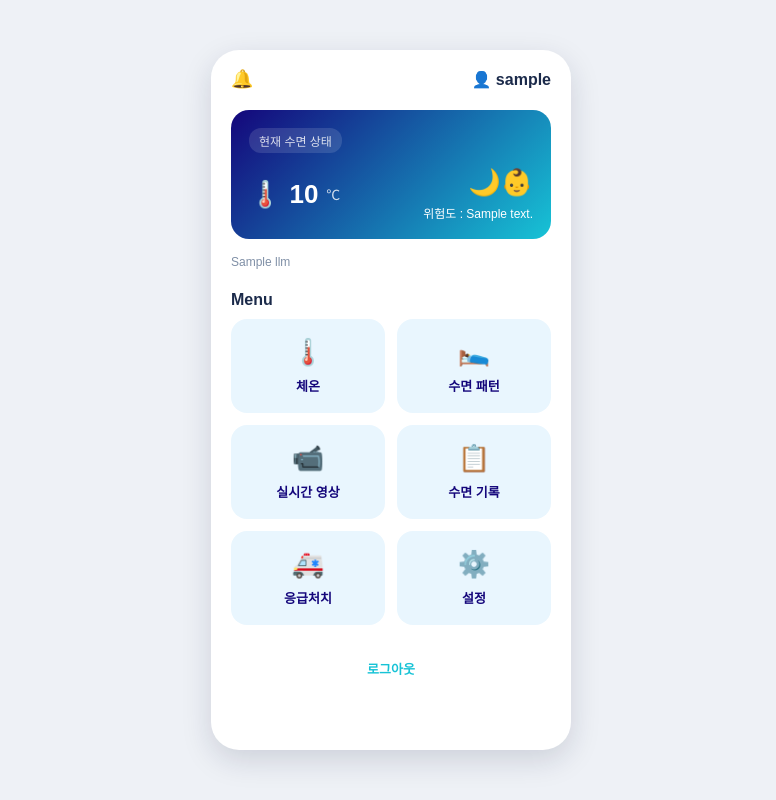
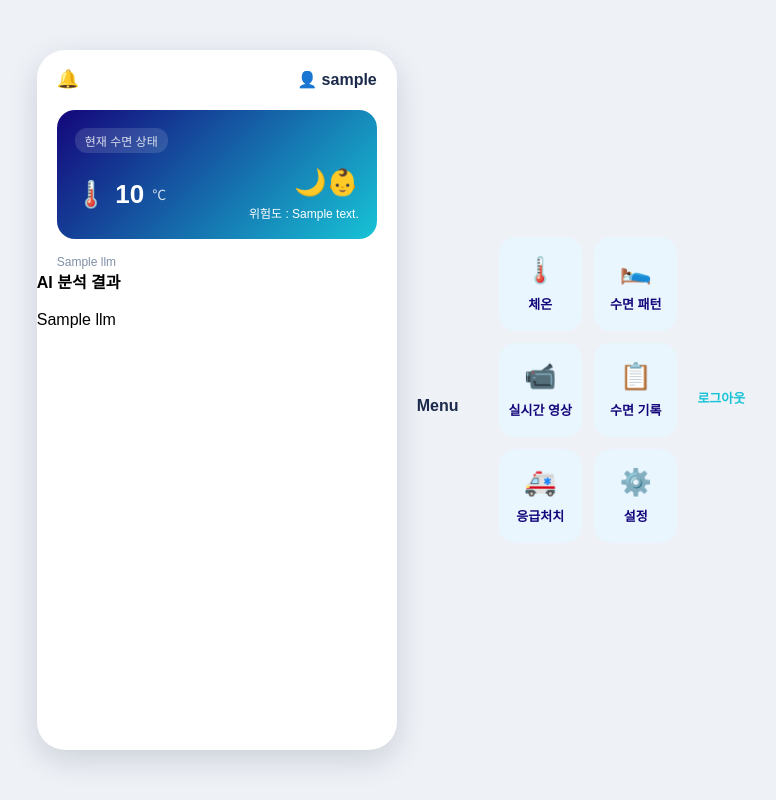
Before and after one commit to soh5rangi-oss/orangi, a Flask app: template templates/home.html in a window 1280 px wide. Shown: the whole page, without its empty margins (249-1025 px from the left). Run offline with Flask 3, Linux system fonts and the light colour scheme; the template is opened without the code that fills it: most values are stand-ins (such as "Sample title", 1, 10 or a date in 2020); some web fonts are replaced.

Commit message:
Update home.html

```diff
--- a/templates/home.html
+++ b/templates/home.html
@@ -26,6 +26,9 @@
 </div>
 
 <div class="ai-note">{{ llm }}</div>
+   <strong>AI 분석 결과</strong><br>
+    {{ llm }}
+</div>
 
 <div class="menu-title">Menu</div>
 <div class="menu-grid">
```
